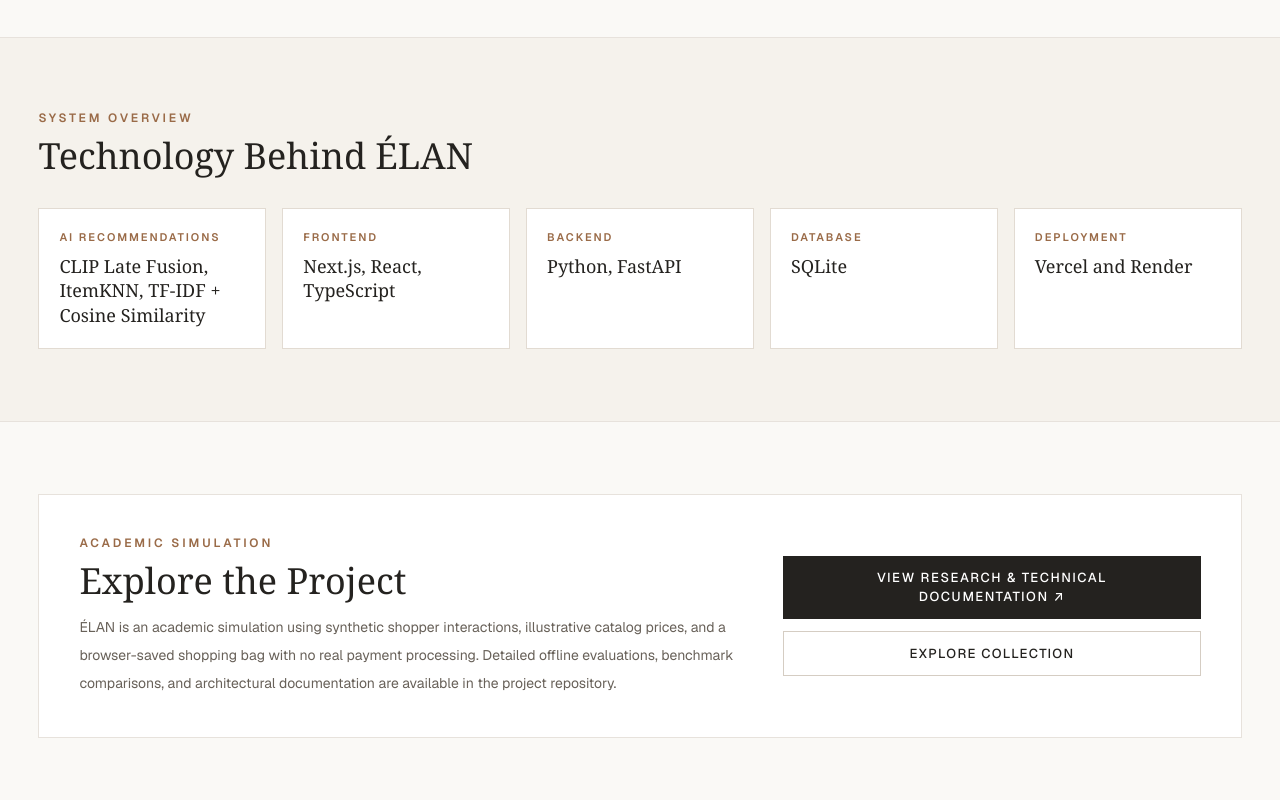
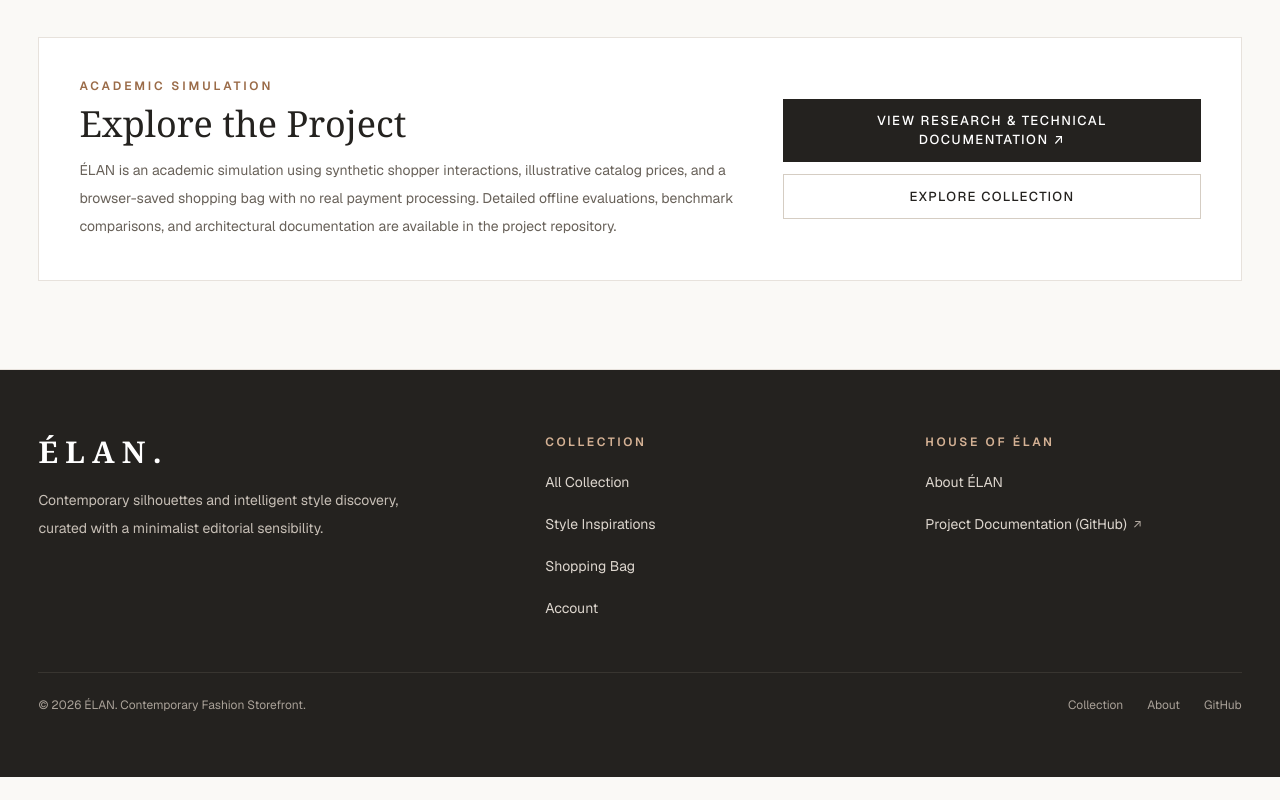
Before and after one commit to vukhiem2005/ai-fashion-recommender, a Next.js app in the folder frontend/: page /about in a window 1280 px wide. Shown: the part 920-1720 px from the top of the page. After the commit the page ends 1697 px from the top, so only its background shows below. Built offline with nearby package versions, Linux system fonts and the light colour scheme.

Commit message:
refactor(about): remove System Overview technology section from /about

```diff
--- a/frontend/src/app/about/page.tsx
+++ b/frontend/src/app/about/page.tsx
@@ -8,29 +8,6 @@ export const metadata: Metadata = {
   description:
     "Learn about ÉLAN, an academic AI-powered fashion e-commerce simulation combining editorial design with intelligent style discovery.",
 };
-
-const technologies = [
-  {
-    label: "AI Recommendations",
-    value: "CLIP Late Fusion, ItemKNN, TF-IDF + Cosine Similarity",
-  },
-  {
-    label: "Frontend",
-    value: "Next.js, React, TypeScript",
-  },
-  {
-    label: "Backend",
-    value: "Python, FastAPI",
-  },
-  {
-    label: "Database",
-    value: "SQLite",
-  },
-  {
-    label: "Deployment",
-    value: "Vercel and Render",
-  },
-];
 
 export default function AboutPage() {
   return (
@@ -97,36 +74,8 @@ export default function AboutPage() {
           </div>
         </section>
 
-        {/* Section 3 — Technology Behind ÉLAN */}
-        <section className="border-y border-[#e7e2dc] bg-[#f4efe8]/70 py-14 md:py-18">
-          <div className="elan-container">
-            <p className="text-xs font-semibold uppercase tracking-[0.24em] text-[#9a6b48]">
-              System Overview
-            </p>
-            <h2 className="mt-2.5 font-serif text-3xl sm:text-4xl">
-              Technology Behind ÉLAN
-            </h2>
-
-            <dl className="mt-8 grid gap-4 sm:grid-cols-2 lg:grid-cols-5">
-              {technologies.map((item) => (
-                <div
-                  key={item.label}
-                  className="border border-[#e2dbd2] bg-white p-5"
-                >
-                  <dt className="text-[11px] font-semibold uppercase tracking-[0.18em] text-[#9a6b48]">
-                    {item.label}
-                  </dt>
-                  <dd className="mt-2 font-serif text-lg leading-snug text-[#24221f]">
-                    {item.value}
-                  </dd>
-                </div>
-              ))}
-            </dl>
-          </div>
-        </section>
-
-        {/* Section 4 — Explore the Project */}
-        <section className="elan-container py-14 md:py-18">
+        {/* Explore the Project */}
+        <section className="elan-container pb-16 md:pb-22">
           <div className="flex flex-col items-start justify-between gap-8 border border-[#e7e2dc] bg-white p-7 sm:p-10 lg:flex-row lg:items-center">
             <div className="max-w-2xl">
               <p className="text-xs font-semibold uppercase tracking-[0.24em] text-[#9a6b48]">
```
